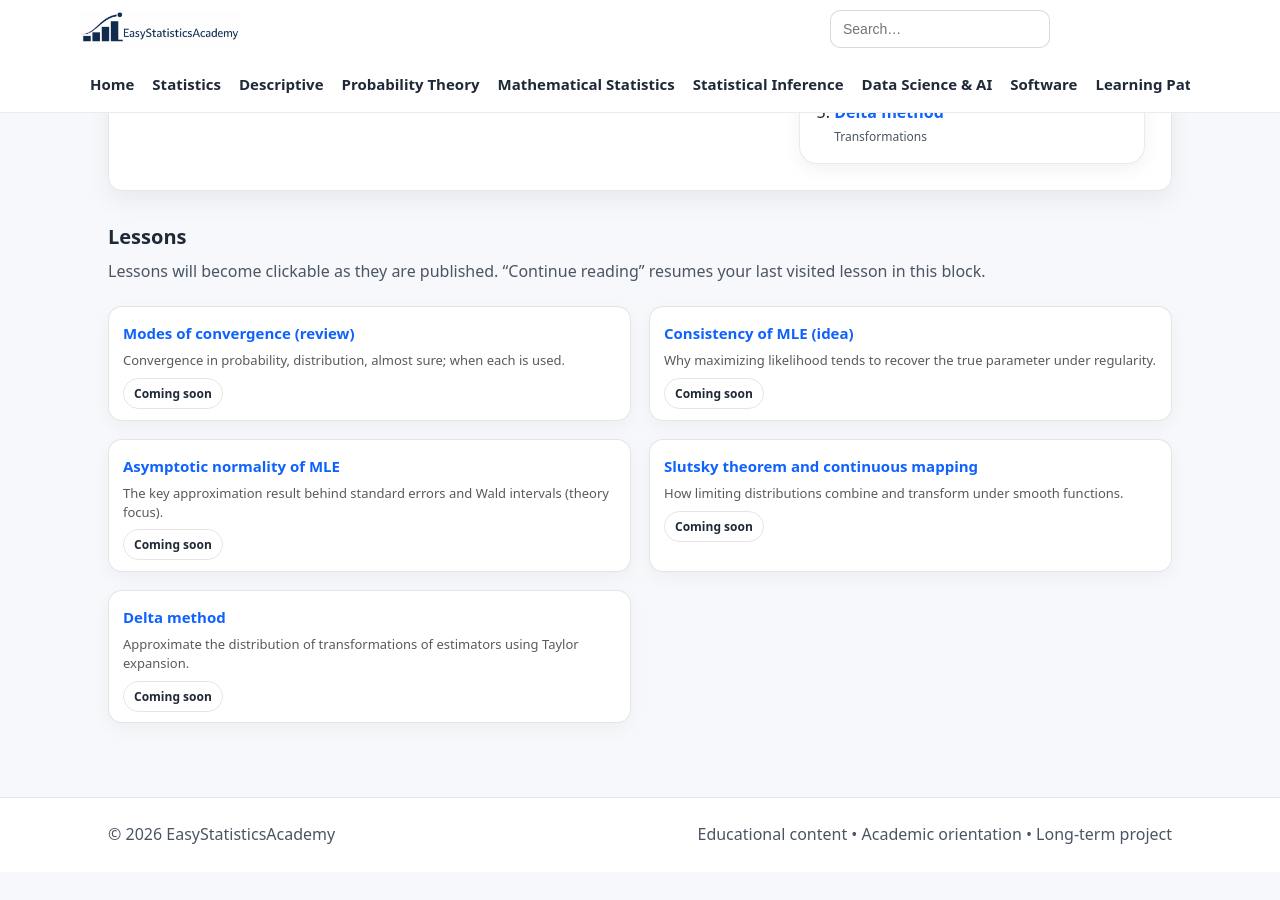
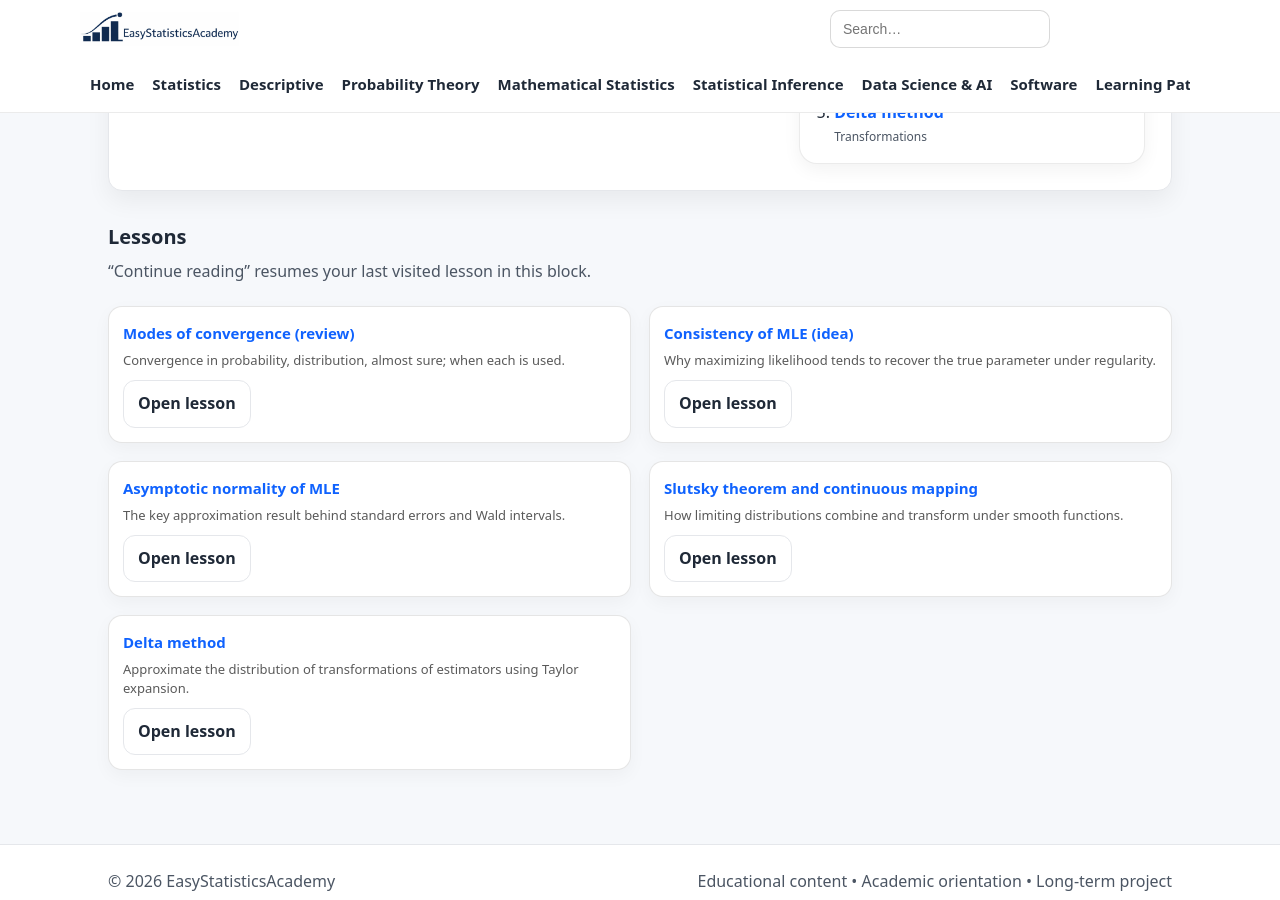
Before and after one commit to ammar-homaida-statistics/easystatisticsacademy, a Jekyll site: the page built from mathematical-statistics/asymptotic-theory/index.md, in a window 1280 px wide and 900 px high, scrolled down 548 px. Built offline with Jekyll 4.4.1, drawn with Linux system fonts in a browser that asks for light colours.

Commit message:
Active lessons

```diff
--- a/mathematical-statistics/asymptotic-theory/index.md
+++ b/mathematical-statistics/asymptotic-theory/index.md
@@ -21,6 +21,7 @@ sidebar: false
 <section class="hero hero-lesson">
   <div class="hero-card hero-split">
     <div class="hero-copy">
+
       <div class="badge-row">
         <span class="badge">Convergence</span>
         <span class="badge">Asymptotic normality</span>
@@ -29,8 +30,10 @@ sidebar: false
       </div>
 
       <h1>Block 6 — Asymptotic Theory</h1>
+
       <p class="lead">
-        Learn the rigorous tools that justify approximation in inference: convergence, limiting distributions, and transformations.
+        Learn the rigorous tools that justify approximation in inference:
+        convergence, limiting distributions, and transformations.
       </p>
 
       <div class="hero-actions">
@@ -41,11 +44,14 @@ sidebar: false
       <p class="muted-mini">
         This block is the bridge between estimation theory and practical inference approximations.
       </p>
+
     </div>
 
     <div class="hero-panel">
       <div class="panel-card">
+
         <h2 class="panel-title">Recommended lesson order</h2>
+
         <ol class="quickstart">
           <li><a href="#lessons">Modes of convergence (review)</a><span class="meta">Probability tools</span></li>
           <li><a href="#lessons">Consistency of MLE (idea)</a><span class="meta">Why MLE converges</span></li>
@@ -53,15 +59,17 @@ sidebar: false
           <li><a href="#lessons">Slutsky & mapping theorems</a><span class="meta">Combining limits</span></li>
           <li><a href="#lessons">Delta method</a><span class="meta">Transformations</span></li>
         </ol>
+
       </div>
     </div>
   </div>
 </section>
 
 <section class="section" id="lessons">
+
   <div class="section-head">
     <h2>Lessons</h2>
-    <p>Lessons will become clickable as they are published. “Continue reading” resumes your last visited lesson in this block.</p>
+    <p>“Continue reading” resumes your last visited lesson in this block.</p>
   </div>
 
   <div id="continue-reading-ms-b6" style="display:none; margin-top:0.75rem;">
@@ -75,40 +83,73 @@ sidebar: false
   </div>
 
   <div class="grid grid-2">
+
     <div class="card lesson-card">
-      <h3><a href="/mathematical-statistics/asymptotic-theory/modes-of-convergence-review/">Modes of convergence (review)</a></h3>
+      <h3>
+        <a href="/mathematical-statistics/asymptotic-theory/modes-of-convergence-review/">
+          Modes of convergence (review)
+        </a>
+      </h3>
       <p>Convergence in probability, distribution, almost sure; when each is used.</p>
-      <div class="pill-row"><span class="badge">Coming soon</span></div>
+      <div class="pill-row">
+        <a class="btn btn-outline" href="/mathematical-statistics/asymptotic-theory/modes-of-convergence-review/">Open lesson</a>
+      </div>
     </div>
 
     <div class="card lesson-card">
-      <h3><a href="/mathematical-statistics/asymptotic-theory/consistency-of-mle-idea/">Consistency of MLE (idea)</a></h3>
+      <h3>
+        <a href="/mathematical-statistics/asymptotic-theory/consistency-of-mle-idea/">
+          Consistency of MLE (idea)
+        </a>
+      </h3>
       <p>Why maximizing likelihood tends to recover the true parameter under regularity.</p>
-      <div class="pill-row"><span class="badge">Coming soon</span></div>
+      <div class="pill-row">
+        <a class="btn btn-outline" href="/mathematical-statistics/asymptotic-theory/consistency-of-mle-idea/">Open lesson</a>
+      </div>
     </div>
 
     <div class="card lesson-card">
-      <h3><a href="/mathematical-statistics/asymptotic-theory/asymptotic-normality-of-mle/">Asymptotic normality of MLE</a></h3>
-      <p>The key approximation result behind standard errors and Wald intervals (theory focus).</p>
-      <div class="pill-row"><span class="badge">Coming soon</span></div>
+      <h3>
+        <a href="/mathematical-statistics/asymptotic-theory/asymptotic-normality-of-mle/">
+          Asymptotic normality of MLE
+        </a>
+      </h3>
+      <p>The key approximation result behind standard errors and Wald intervals.</p>
+      <div class="pill-row">
+        <a class="btn btn-outline" href="/mathematical-statistics/asymptotic-theory/asymptotic-normality-of-mle/">Open lesson</a>
+      </div>
     </div>
 
     <div class="card lesson-card">
-      <h3><a href="/mathematical-statistics/asymptotic-theory/slutsky-theorem-and-continuous-mapping/">Slutsky theorem and continuous mapping</a></h3>
+      <h3>
+        <a href="/mathematical-statistics/asymptotic-theory/slutsky-theorem-and-continuous-mapping/">
+          Slutsky theorem and continuous mapping
+        </a>
+      </h3>
       <p>How limiting distributions combine and transform under smooth functions.</p>
-      <div class="pill-row"><span class="badge">Coming soon</span></div>
+      <div class="pill-row">
+        <a class="btn btn-outline" href="/mathematical-statistics/asymptotic-theory/slutsky-theorem-and-continuous-mapping/">Open lesson</a>
+      </div>
     </div>
 
     <div class="card lesson-card">
-      <h3><a href="/mathematical-statistics/asymptotic-theory/delta-method/">Delta method</a></h3>
+      <h3>
+        <a href="/mathematical-statistics/asymptotic-theory/delta-method/">
+          Delta method
+        </a>
+      </h3>
       <p>Approximate the distribution of transformations of estimators using Taylor expansion.</p>
-      <div class="pill-row"><span class="badge">Coming soon</span></div>
+      <div class="pill-row">
+        <a class="btn btn-outline" href="/mathematical-statistics/asymptotic-theory/delta-method/">Open lesson</a>
+      </div>
     </div>
+
   </div>
 </section>
 
 <script>
   (function () {
+
     try {
       localStorage.setItem("esa_continue_ms_last_block_v0", JSON.stringify({
         label: "Block 6 — Asymptotic Theory",
@@ -121,17 +162,21 @@ sidebar: false
     if (!raw) return;
 
     try {
+
       var data = JSON.parse(raw);
       if (!data || !data.url || !data.label) return;
 
       var wrap = document.getElementById("continue-reading-ms-b6");
       var label = document.getElementById("continue-reading-ms-b6-label");
       var btn = document.getElementById("continue-reading-ms-b6-btn");
+
       if (!wrap || !label || !btn) return;
 
       label.innerHTML = 'You last visited: <strong>' + data.label + '</strong>';
       btn.href = data.url;
       wrap.style.display = "block";
+
     } catch (e) {}
+
   })();
 </script>
```
